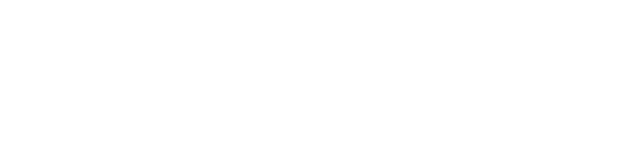
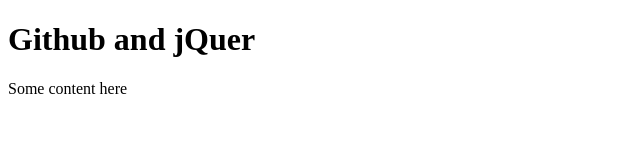
Before and after one commit to f-y-7/First-Repository, a plain HTML site: page index.html in a window 1280 px wide. Shown: the whole page, without its empty margins (0-640 px from the left). Drawn offline with Linux system fonts and the light colour scheme.

```diff
--- a/index.html
+++ b/index.html
@@ -7,5 +7,8 @@
 
 </body>
 
+<h1>Github and jQuer</h1>
+
+<p>Some content here</p>
 
 </html>
```
